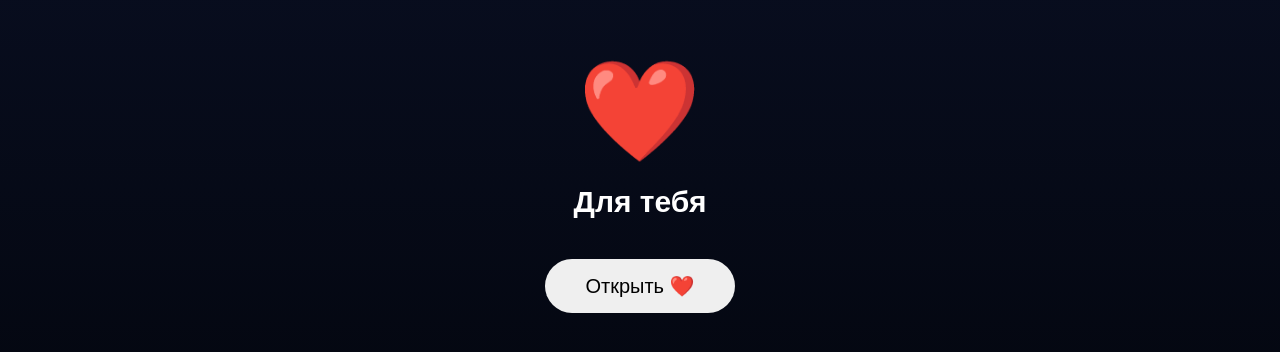
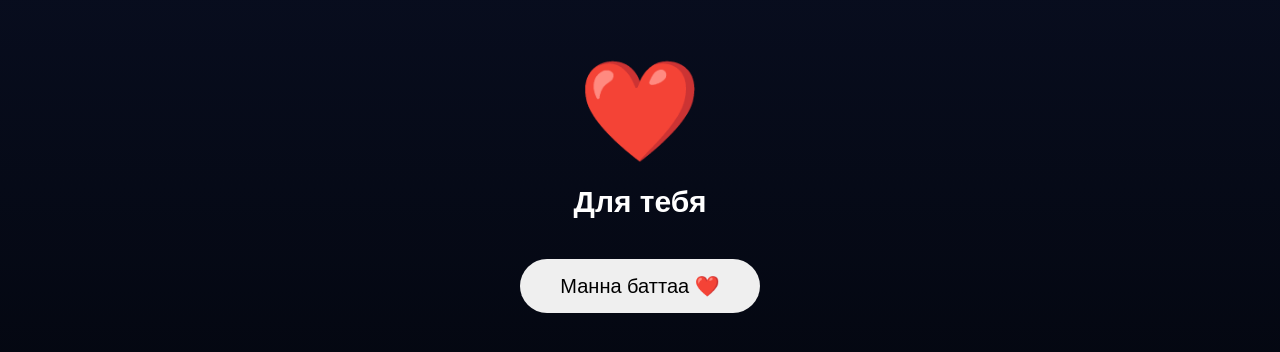
Before and after one commit to foize0/alenaa, a plain HTML site: page index.html in a window 1280 px wide. Shown: the part 214-566 px from the top of the page. Drawn offline with Linux system fonts and the light colour scheme.

Commit message:
Update index.html

```diff
--- a/index.html
+++ b/index.html
@@ -18,7 +18,7 @@
         <h1>Для тебя</h1>
 
         <button id="start-btn">
-            Открыть ❤️
+            Манна баттаа ❤️
         </button>
 
     </div>
```
